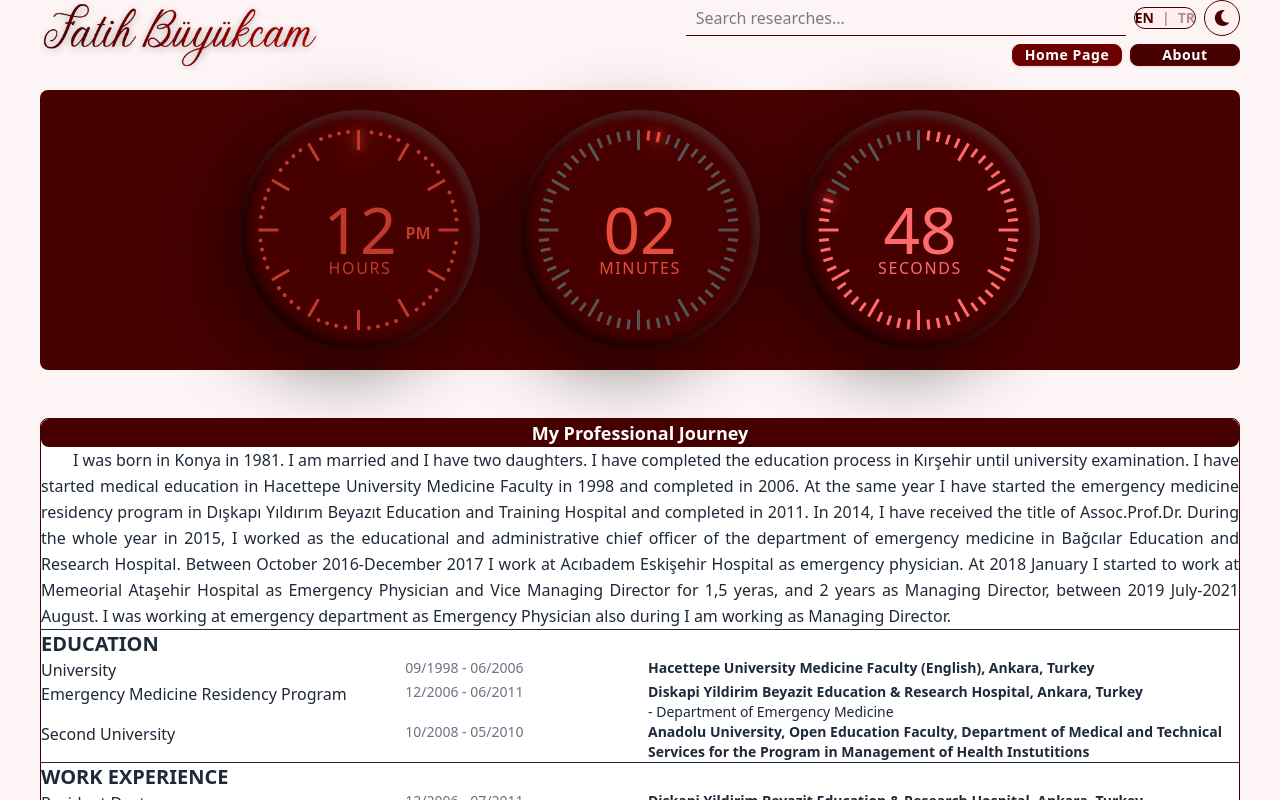
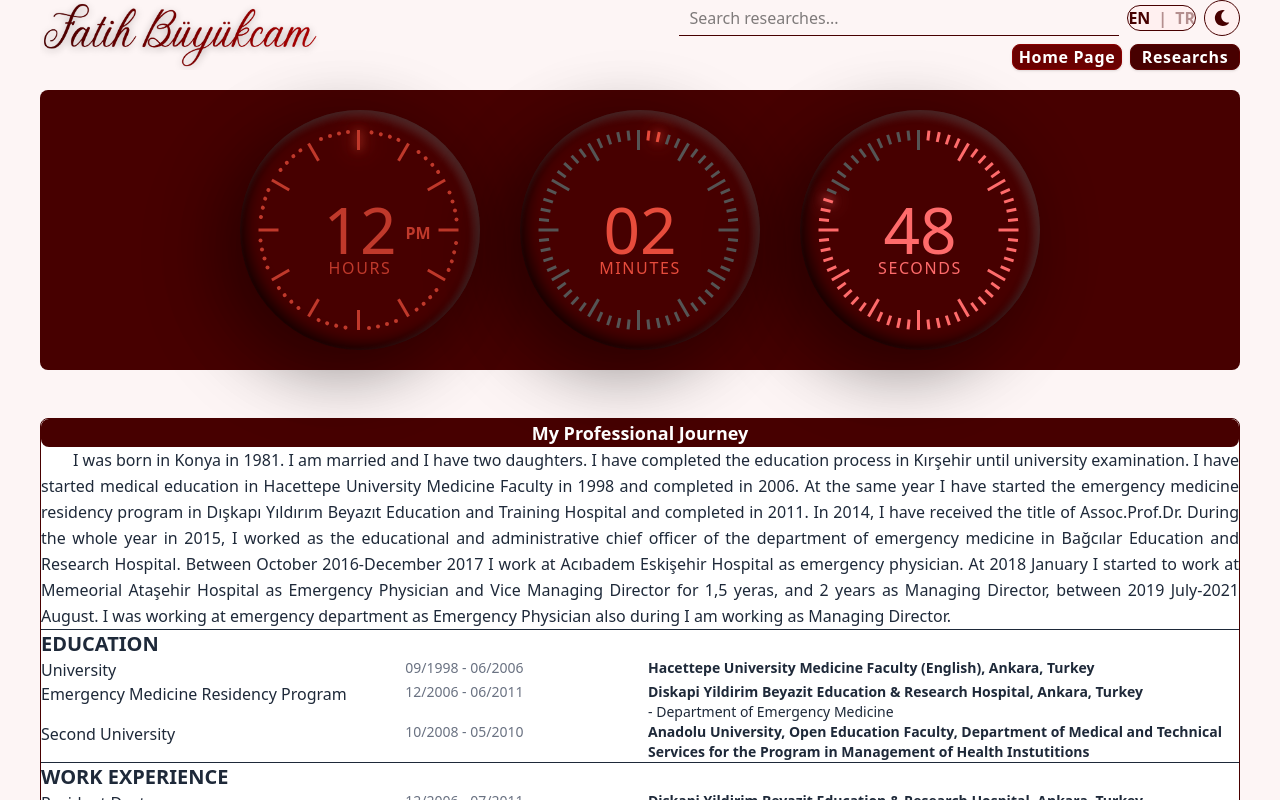
Before and after one commit to FatihBc/fatihbuyukcam.com, a React (Vite) app: page / in a window 1280 px wide. Shown: the top 800 px of the page. Built offline with nearby package versions, Linux system fonts and the light colour scheme.

Commit message:
UI: EN/TR button padding, nav button px/font size, Researchs label

```diff
--- a/src/components/Header/Header.tsx
+++ b/src/components/Header/Header.tsx
@@ -132,7 +132,7 @@ function Header() {
           {/* EN / TR Language Switch */}
           <button
             onClick={toggleLanguage}
-            className="flex items-center gap-2 px-4 py-2 rounded-full border transition-colors duration-200 text-sm font-semibold cursor-pointer"
+            className="flex items-center gap-2 px-5 py-3 rounded-full border transition-colors duration-200 text-base font-semibold cursor-pointer"
             style={{
               borderColor: isDark ? "#6b0000" : "#470000",
               backgroundColor: isDark ? "#2a0000" : "#fff0f0",
--- a/src/components/Header/NavigationBar.tsx
+++ b/src/components/Header/NavigationBar.tsx
@@ -20,7 +20,7 @@ function NavigationBar() {
         return (
           <Link
             key={item.path}
-            className="inline-flex items-center justify-center px-6 py-2 rounded-lg font-semibold text-sm tracking-wide transition-all duration-200 shadow-sm hover:shadow-md"
+            className="inline-flex items-center justify-center px-8 py-3 rounded-lg font-semibold text-base tracking-wide transition-all duration-200 shadow-sm hover:shadow-md"
             style={{
               backgroundColor: isActive ? "#6b0000" : "#470000",
               color: "#ffffff",
--- a/src/locales/en/translation.json
+++ b/src/locales/en/translation.json
@@ -1,7 +1,7 @@
 {
   "nav": {
     "home": "Home Page",
-    "about": "About",
+    "about": "Researchs",
     "researchs": "Researches"
   },
   "header": {
--- a/src/locales/tr/translation.json
+++ b/src/locales/tr/translation.json
@@ -1,7 +1,7 @@
 {
   "nav": {
     "home": "Ana Sayfa",
-    "about": "Hakkımda",
+    "about": "Araştırmalar",
     "researchs": "Araştırmalar"
   },
   "header": {
```
